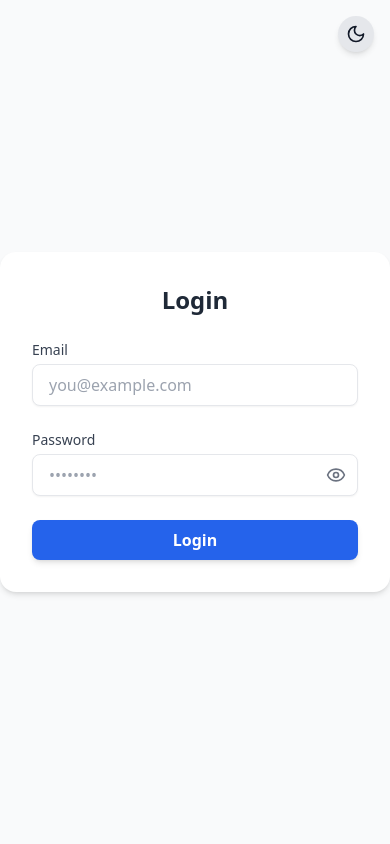
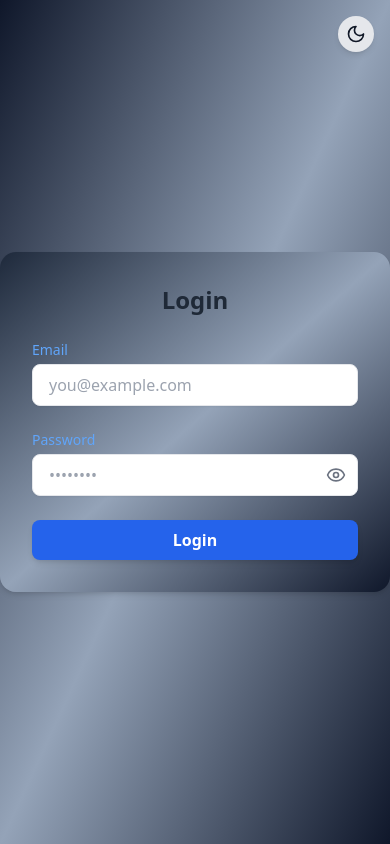
Before and after one commit to Gautam-kr-rai/OneChat, a React (Vite) app in the folder frontend/: page /login in a window 390 px wide. Built offline with nearby package versions, Linux system fonts and the light colour scheme; no server answers.

Commit message:
input responsivness fixes&&ui

```diff
--- a/frontend/src/App.jsx
+++ b/frontend/src/App.jsx
@@ -20,23 +20,35 @@ export default function App() {
   }, [user]);
 
   return (
-    <div className={dark ? "dark bg-black text-white min-h-screen" : "bg-white text-black min-h-screen"}>
+  <div
+    className={
+      dark
+        ? "dark bg-black text-dark-blue-900 min-h-screen"
+        : "bg-gradient-to-br from-slate-100 via-slate-200 to-slate-300 text-black min-h-screen"
+    }
+  >
     <button
       onClick={toggleTheme}
       className="fixed top-4 right-4 z-50 p-2 bg-gray-200 dark:bg-gray-800 rounded-full shadow-md transition-colors"
       aria-label="Toggle Theme"
     >
-        {dark ? <Sun className="w-5 h-5 text-yellow-400" /> : <Moon className="w-5 h-5 text-gray-900" />}
+      {dark ? (
+        <Sun className="w-5 h-5 text-yellow-400" />
+      ) : (
+        <Moon className="w-5 h-5 text-gray-900" />
+      )}
     </button>
 
     <BrowserRouter>
       <Routes>
         <Route path="/" element={<Register />} />
-          <Route path="/login" element={<Login/>} />
+        <Route path="/login" element={<Login />} />
         <Route path="/chat" element={<Chat />} />
         <Route path="/admin" element={<AdminDashboard />} />
       </Routes>
     </BrowserRouter>
   </div>
 );
+
+
 }
--- a/frontend/src/components/ChatRoom.jsx
+++ b/frontend/src/components/ChatRoom.jsx
@@ -44,10 +44,10 @@ export default function ChatRoom({ roomId }) {
   };
 
   return (
-    <div className="flex flex-col h-[100dvh] bg-gray-100 dark:bg-gray-900 transition-colors duration-200">
+    <div className="flex flex-col h-[100dvh] bg-gradient-to-br from-slate-900 via-slate-500 to-slate-900 dark:bg-gray-900 transition-colors duration-200">
       {/* Chat Header */}
-      <div className="bg-white dark:bg-gray-800 p-4 shadow-md sticky top-0 z-10">
-        <h2 className="text-xl font-semibold text-gray-800 dark:text-white">
+      <div className="bg-gradient-to-br from-blue-900 via-slate-400 to-slate-900 dark:bg-gray-800 p-4 shadow-md sticky top-0 z-10">
+        <h2 className="text-xl font-semibold text-gray-800 dark:text-dark-blue-900">
           🎶 Chat Room
         </h2>
       </div>
--- a/frontend/src/components/InputBox.jsx
+++ b/frontend/src/components/InputBox.jsx
@@ -100,7 +100,8 @@ export default function InputBox({ roomId, setMessages }) {
   }, []);
 
   return (
-    <div className="sticky bottom-0 bg-white dark:bg-gray-900 px-3 py-2 sm:px-4 sm:py-3 flex items-center gap-2 border-t">
+   <div className="relative">
+  <div className="sticky bottom-0 z-40 bg-white dark:bg-gray-900 px-3 py-2 sm:px-4 sm:py-3 flex items-center gap-2 border-t">
     {/* Emoji Picker Toggle */}
     <button
       type="button"
@@ -119,7 +120,7 @@ export default function InputBox({ roomId, setMessages }) {
       value={text}
       onChange={handleChange}
       onKeyDown={(e) => e.key === "Enter" && send()}
-        className="flex-1 px-4 py-2 rounded-full border border-gray-300 dark:border-gray-700 bg-white dark:bg-gray-800 text-gray-800 dark:text-gray-100 placeholder-gray-400 dark:placeholder-gray-500 focus:outline-none focus:ring focus:border-blue-400"
+      className="flex-1 min-w-0 px-4 py-2 rounded-full border border-gray-300 dark:border-gray-700 bg-white dark:bg-gray-800 text-gray-800 dark:text-gray-100 placeholder-gray-400 dark:placeholder-gray-500 focus:outline-none focus:ring focus:border-blue-400"
       placeholder="Type a message..."
     />
 
@@ -129,7 +130,7 @@ export default function InputBox({ roomId, setMessages }) {
       tabIndex={-1}
       onClick={send}
       disabled={isSending}
-  className={`w-12 h-12 flex items-center justify-center rounded-full transition-colors duration-300 ${
+      className={`w-10 h-10 sm:w-12 sm:h-12 flex items-center justify-center rounded-full transition-colors duration-300 ${
         sendSuccess
           ? "bg-green-500 text-white"
           : isSending
@@ -137,15 +138,20 @@ export default function InputBox({ roomId, setMessages }) {
           : "bg-blue-500 hover:bg-blue-600 text-white"
       }`}
     >
-  <Send className="w-6 h-6" />
+      <Send className="w-5 h-5 sm:w-6 sm:h-6" />
     </button>
+  </div>
 
   {/* Emoji Picker */}
   {showPicker && (
-        <div ref={pickerRef} className="absolute bottom-full left-2 mb-2 z-50">
+    <div
+      ref={pickerRef}
+      className="absolute bottom-16 left-3 z-50"
+    >
       <EmojiPicker onEmojiClick={handleEmojiClick} theme="auto" />
     </div>
   )}
 </div>
+
   );
 }
--- a/frontend/src/components/MessageBubble.jsx
+++ b/frontend/src/components/MessageBubble.jsx
@@ -13,7 +13,7 @@ export default function MessageBubble({ msg, self }) {
       )} */}
       <div className="max-w-md">
         <div
-          className={`text-xs text-gray-500 mb-1 ${
+          className={`text-xs text-dark-blue-900 mb-1 ${
             self ? "text-right" : ""
           }`}
         >
--- a/frontend/src/pages/AdminDashboard.jsx
+++ b/frontend/src/pages/AdminDashboard.jsx
@@ -48,7 +48,7 @@ export default function AdminDashboard() {
   }, []);
 
   return (
-    <div className="flex h-screen">
+    <div className="flex h-screen ">
       <button
         className="absolute top-4 left-4 z-20 p-2 bg-white dark:bg-gray-800 border rounded-md md:hidden"
         onClick={() => setSidebarOpen(!sidebarOpen)}
@@ -58,7 +58,7 @@ export default function AdminDashboard() {
 
       {/* Sidebar */}
       <div
-        className={`fixed inset-y-0 left-0 bg-white dark:bg-gray-900 border-r border-gray-200 dark:border-gray-700 z-10 w-64 p-4 space-y-2 transform ${
+        className={`fixed inset-y-0 left-0 bg-gradient-to-br from-gray-200 via-slate-400 to-slate-900 dark:bg-gray-900 border-r border-gray-200 dark:border-gray-700 z-10 w-64 p-4 space-y-2 transform ${
           sidebarOpen ? "translate-x-0" : "-translate-x-full"
         } transition-transform duration-300 md:relative md:translate-x-0 md:flex md:flex-col md:w-1/3`}
       >
@@ -87,7 +87,7 @@ export default function AdminDashboard() {
       </div>
 
       {/* Chat Area */}
-      <div className="flex-1 bg-gray-100 dark:bg-gray-950">
+      <div className="flex-1 bg-gradient-to-br from-slate-900 via-slate-400 to-slate-900  dark:bg-gray-950">
         {currentRoom ? (
           <ChatRoom roomId={currentRoom} />
         ) : (
--- a/frontend/src/pages/Login.jsx
+++ b/frontend/src/pages/Login.jsx
@@ -39,15 +39,15 @@ export default function Login() {
   };
 
   return (
-    <div className="min-h-screen flex items-center justify-center bg-gray-50 dark:bg-gray-900">
+    <div className="min-h-screen flex items-center justify-center bg-gradient-to-br from-slate-900 via-slate-400 to-slate-900 text-black  dark:bg-gray-900">
       <form
         onSubmit={handleSubmit}
-        className="bg-white dark:bg-gray-800 p-8 rounded-2xl shadow-md w-full max-w-md space-y-6"
+        className="bg-gradient-to-br from-slate-800 via-slate-400 to-slate-900  dark:bg-gray-800 p-8 rounded-2xl shadow-md w-full max-w-md space-y-6"
       >
         <h2 className="text-2xl font-bold text-center text-gray-800 dark:text-white">Login</h2>
 
         <div>
-          <label htmlFor="email" className="block text-sm font-medium text-gray-700 dark:text-gray-300 mb-1">
+          <label htmlFor="email" className="block text-sm font-medium text-blue-400 dark:text-gray-300 mb-1">
             Email
           </label>
           <input
@@ -61,7 +61,7 @@ export default function Login() {
         </div>
 
         <div>
-          <label htmlFor="password" className="block text-sm font-medium text-gray-700 dark:text-gray-300 mb-1">
+          <label htmlFor="password" className="block text-sm font-medium text-blue-400 dark:text-gray-300 mb-1">
             Password
           </label>
           <div className="relative">
--- a/frontend/src/pages/Register.jsx
+++ b/frontend/src/pages/Register.jsx
@@ -26,11 +26,11 @@ export default function Register() {
   };
 
  return (
-  <div className="min-h-screen flex items-center justify-center bg-gray-50 dark:bg-gray-900">\
+  <div className="min-h-screen flex items-center justify-center bg-gradient-to-br from-slate-900 via-slate-400 to-slate-900 dark:bg-gray-900">\
 
     <form
       onSubmit={handleSubmit}
-      className="bg-white dark:bg-gray-800 p-8 rounded-2xl shadow-md w-full max-w-md space-y-6"
+      className="bg-gradient-to-br from-slate-900 via-slate-400 to-slate-900  dark:bg-gray-800 p-8 rounded-2xl shadow-md w-full max-w-md space-y-6"
     >
       <img className='mx-auto h-36 w-auto' src='/small-logo.png' alt='LinkedIn' />
       <h2 className="text-2xl font-bold text-center text-gray-800 dark:text-white">Create your Space</h2>
@@ -85,7 +85,7 @@ export default function Register() {
       </button>
 
       {/* Note with login link */}
-      <p className="text-sm text-center text-gray-600 dark:text-gray-300">
+      <p className="text-sm text-center text-dark-blue-900 dark:text-gray-300">
   Already have an account?{" "}
   <Link
     to="/login"
```
Lines whose indentation alone changed are shown as unchanged.
